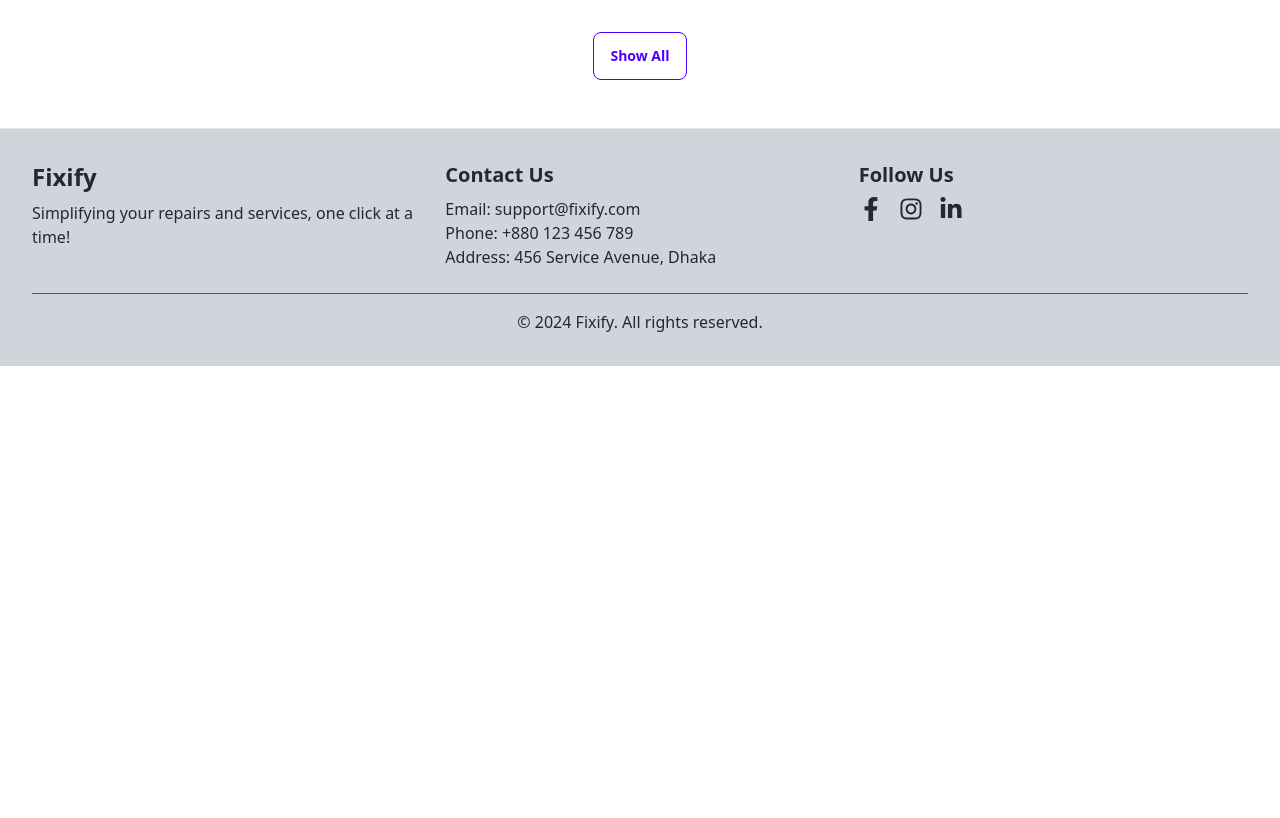
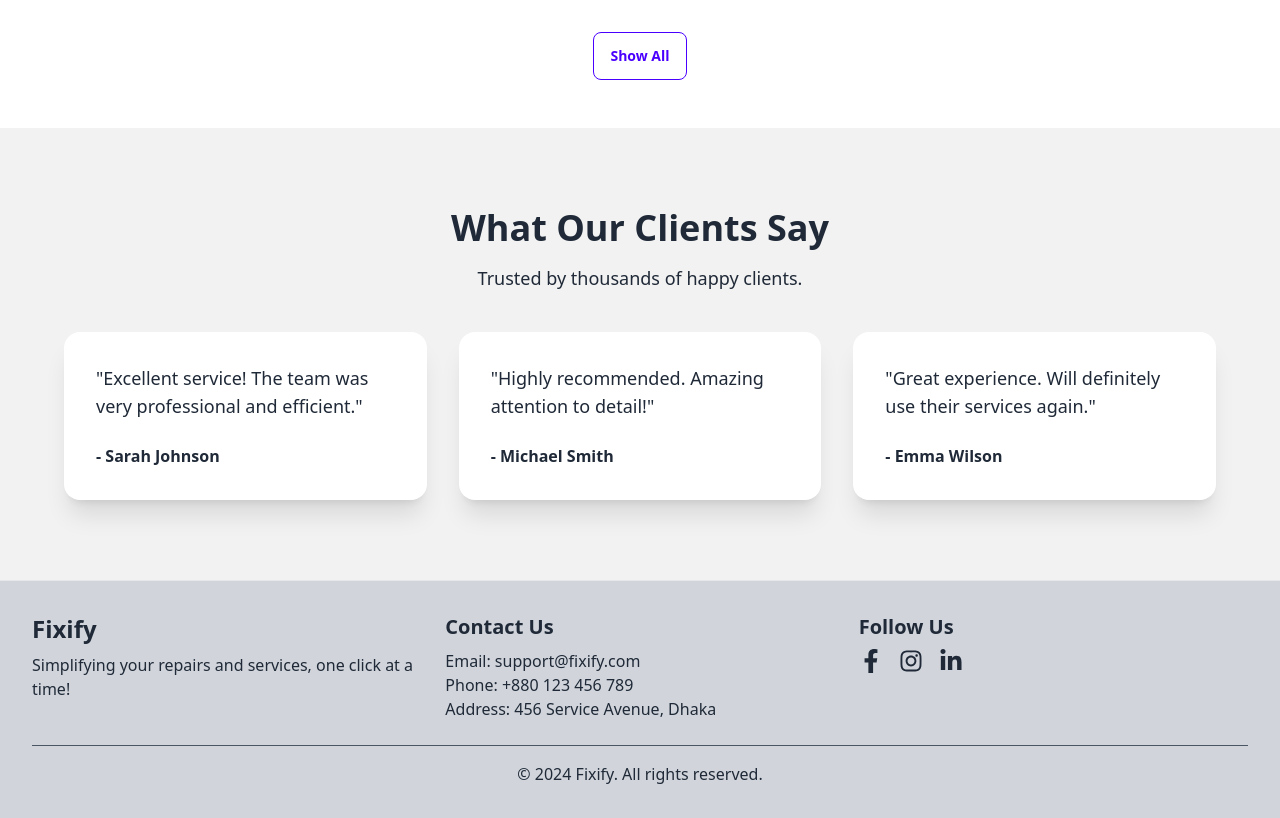
Before and after one commit to salman679/Fixify-client, a React (Vite) app: page / in a window 1280 px wide. Shown: the part 820-1638 px from the top of the page. Before the commit the page ends 1186 px from the top, so only its background shows below. Built offline with nearby package versions, Linux system fonts and the light colour scheme; no server answers.

Commit message:
added the testimonials page

```diff
--- /dev/null
+++ b/src/components/testimonials/Testimonials.jsx
@@ -0,0 +1,46 @@
+export default function Testimonials() {
+  return (
+    <section className="py-20 bg-base-200">
+      <div className="text-center">
+        <h2 className="text-4xl font-bold">What Our Clients Say</h2>
+        <p className="text-lg mt-4 mb-10">
+          Trusted by thousands of happy clients.
+        </p>
+      </div>
+
+      <div className="grid grid-cols-1 md:grid-cols-2 lg:grid-cols-3 gap-8 max-w-6xl mx-auto">
+        {/* Testimonial 1 */}
+        <div className="card bg-base-100 shadow-xl">
+          <div className="card-body">
+            <p className="text-lg">
+              &quot;Excellent service! The team was very professional and
+              efficient.&quot;
+            </p>
+            <h3 className="font-bold mt-4">- Sarah Johnson</h3>
+          </div>
+        </div>
+
+        {/* Testimonial 2 */}
+        <div className="card bg-base-100 shadow-xl">
+          <div className="card-body">
+            <p className="text-lg">
+              &quot;Highly recommended. Amazing attention to detail!&quot;
+            </p>
+            <h3 className="font-bold mt-4">- Michael Smith</h3>
+          </div>
+        </div>
+
+        {/* Testimonial 3 */}
+        <div className="card bg-base-100 shadow-xl">
+          <div className="card-body">
+            <p className="text-lg">
+              &quot;Great experience. Will definitely use their services
+              again.&quot;
+            </p>
+            <h3 className="font-bold mt-4">- Emma Wilson</h3>
+          </div>
+        </div>
+      </div>
+    </section>
+  );
+}
--- a/src/pages/Home.jsx
+++ b/src/pages/Home.jsx
@@ -1,11 +1,13 @@
 import PopularServices from "../components/popular/Popular";
 import Slider from "../components/slider/Slider";
+import Testimonials from "../components/testimonials/Testimonials";
 
 export default function Home() {
   return (
     <>
       <Slider />
       <PopularServices />
+      <Testimonials />
     </>
   );
 }
```
